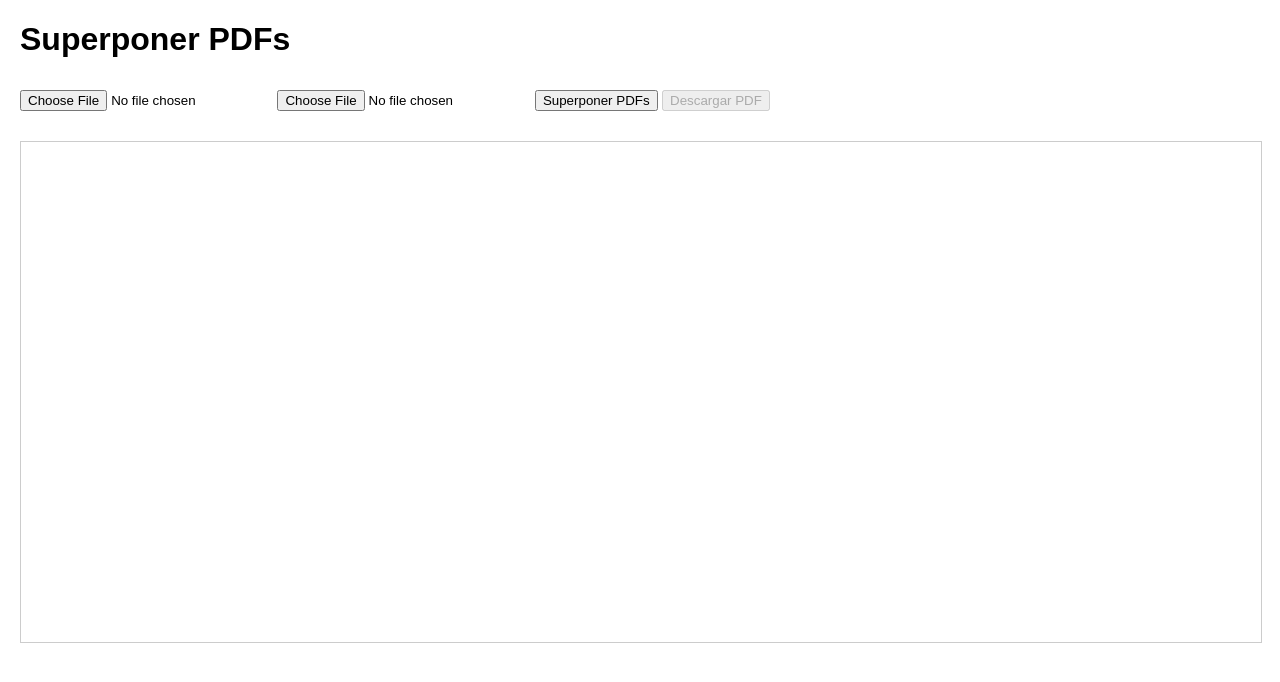
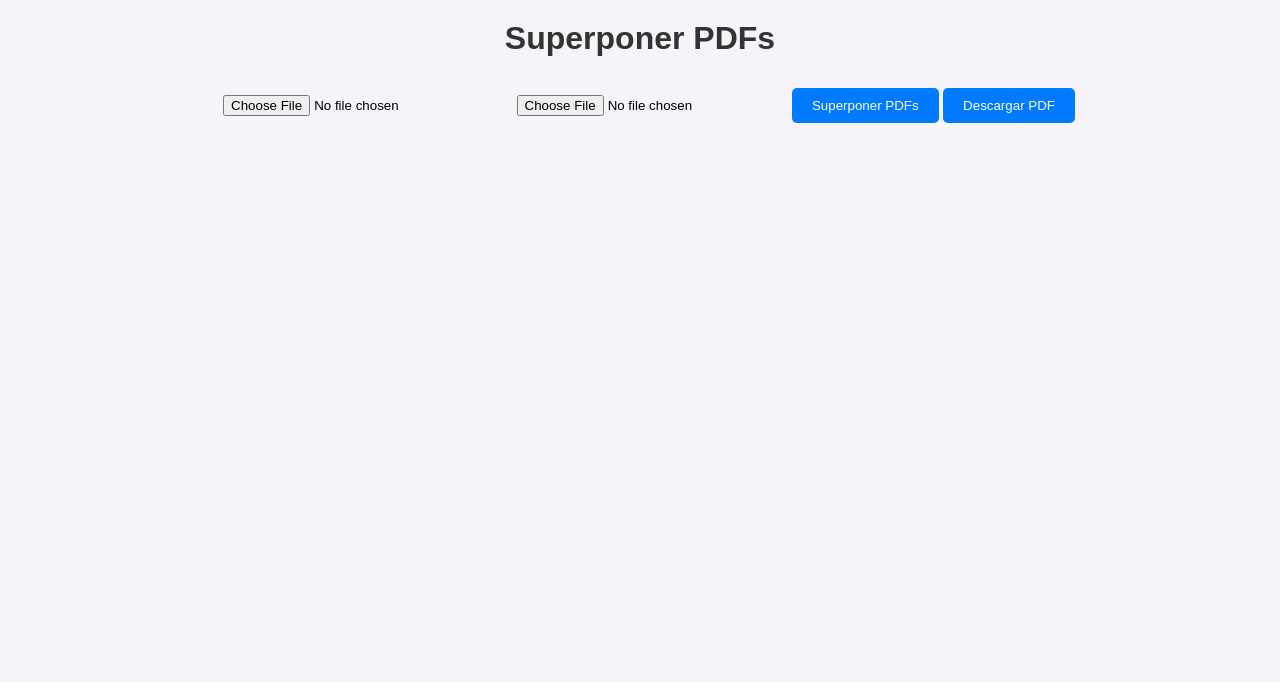
Before and after one commit to AngHHdz/superponer, a plain HTML site: page home.html in a window 1280 px wide. Drawn offline with Linux system fonts and the light colour scheme.

Commit message:
styles.css

```diff
--- a/styles.css
+++ b/styles.css
@@ -1,15 +1,30 @@
 body {
     font-family: Arial, sans-serif;
-    margin: 20px;
+    text-align: center;
+    margin: 0;
+    padding: 0;
+    background-color: #f4f4f9;
 }
 
-input, button {
-    margin: 10px 0;
+h1 {
+    color: #333;
+    margin: 20px 0;
 }
 
-#visor {
-    margin-top: 20px;
-    width: 100%;
-    height: 500px;
-    border: 1px solid #ccc;
+input {
+    margin: 10px;
+    padding: 8px;
 }
+
+button {
+    padding: 10px 20px;
+    background-color: #007bff;
+    color: #fff;
+    border: none;
+    border-radius: 5px;
+    cursor: pointer;
+}
+
+button:hover {
+    background-color: #0056b3;
+}
```
